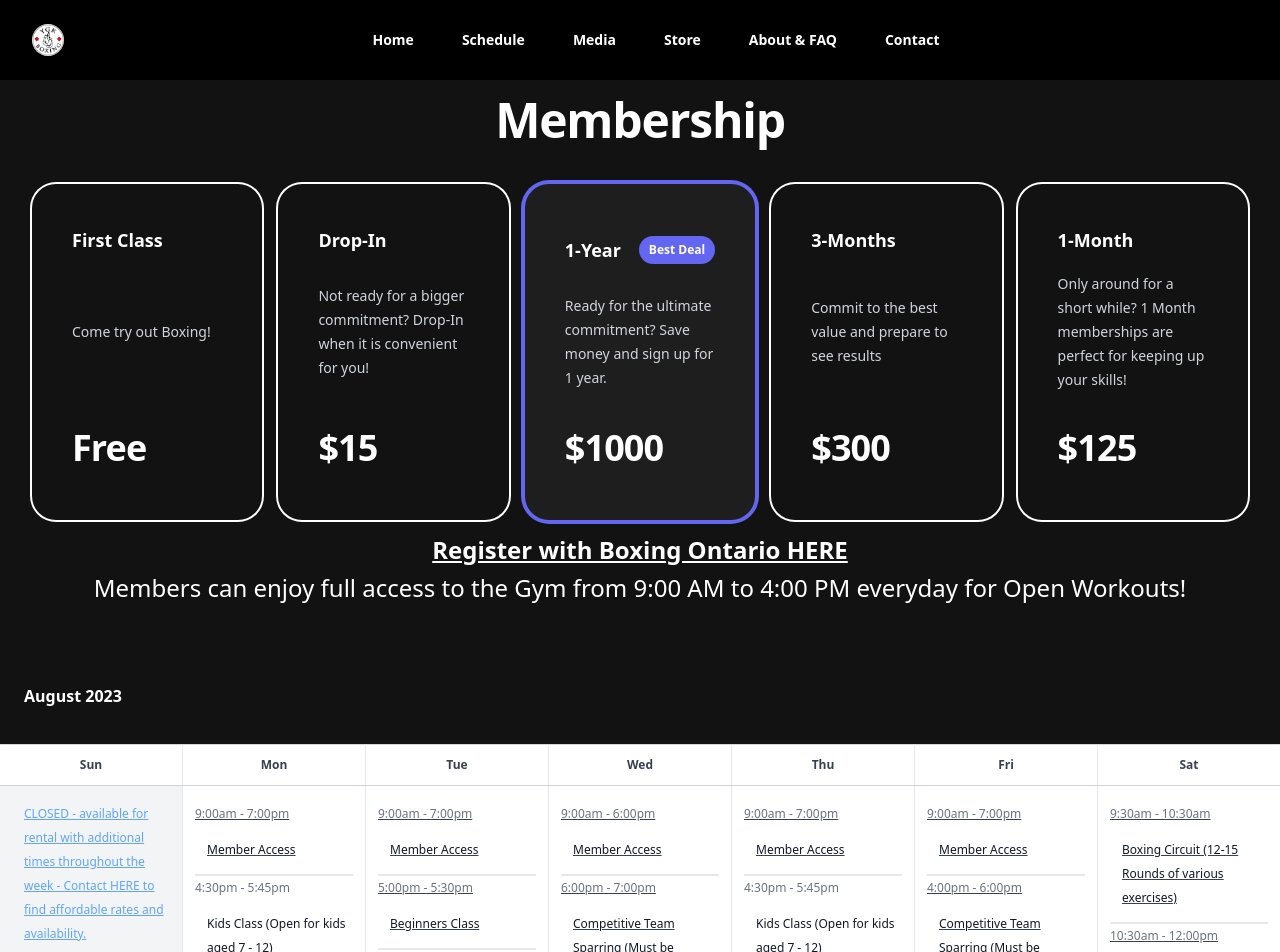
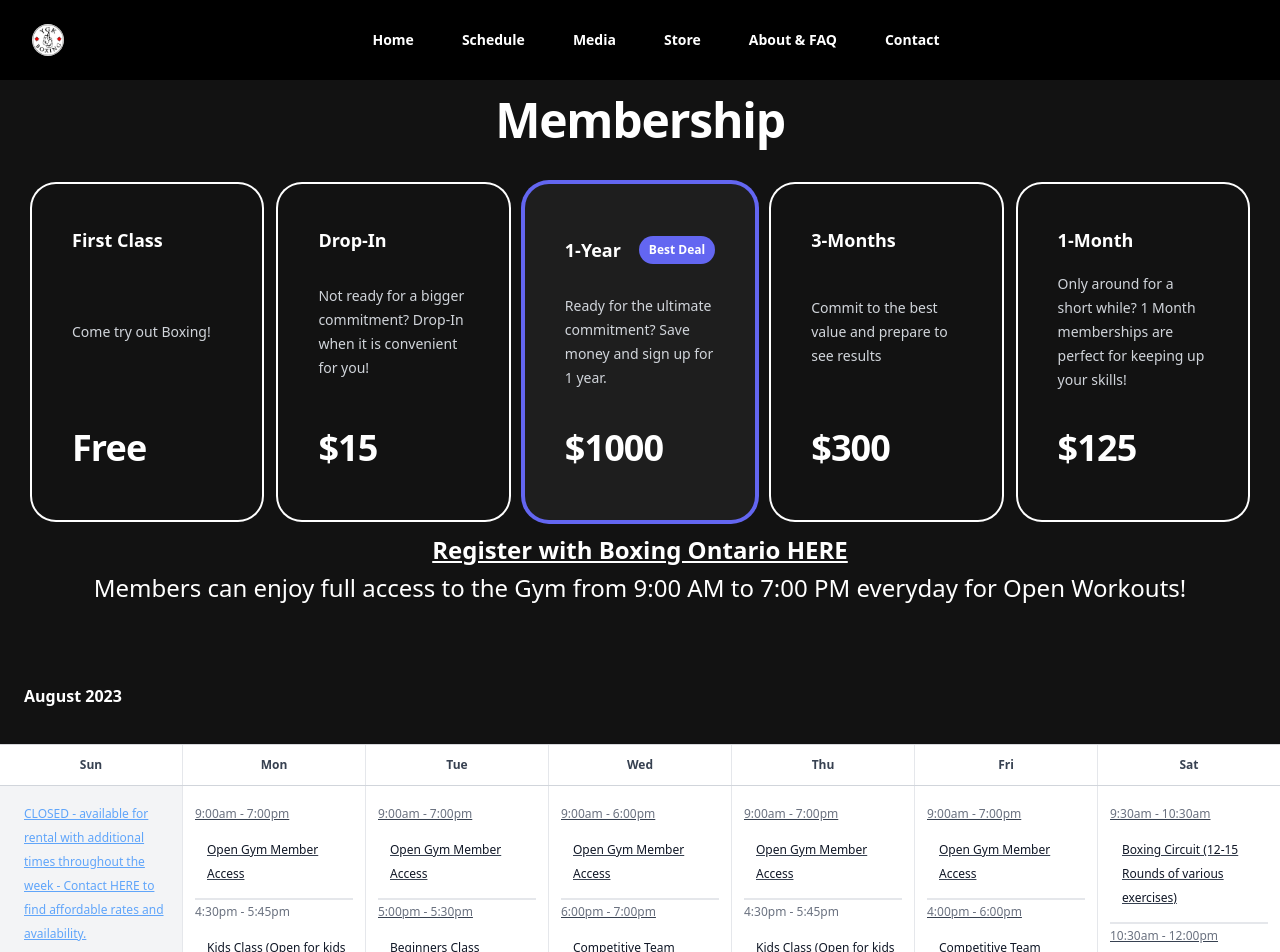
Before and after one commit to kellenwiltshire/ygk-boxing, a Next.js app: page /schedule in a window 1280 px wide. Shown: the top 952 px of the page. Built offline with nearby package versions, Linux system fonts and the light colour scheme.

Commit message:
Changes to schedule and FAQ

```diff
--- a/components/About/FAQ.tsx
+++ b/components/About/FAQ.tsx
@@ -5,9 +5,14 @@ import { faqItems } from './faqItems'
 export default function FAQ() {
   return (
     <div>
-      <div className="mx-auto max-w-7xl px-6 py-24 lg:px-8">
+      <div className="mx-auto max-w-7xl px-6 lg:px-8">
         <div className="mx-auto max-w-4xl divide-y divide-white/10">
-          <h2 className="text-2xl font-bold leading-10 tracking-tight text-white">Frequently asked questions</h2>
+      <div className="mx-auto max-w-4xl text-center pt-4">
+          <h2 className="text-3xl font-bold tracking-tight text-white sm:text-4xl">
+            Frequently Asked Questions
+          </h2>
+        </div>
+
           <dl className="mt-10 space-y-6 divide-y divide-white/10">
             {faqItems.map((faq) => (
               <Disclosure as="div" key={faq.question} className="pt-6">
--- a/components/Schedule/Membership.tsx
+++ b/components/Schedule/Membership.tsx
@@ -48,7 +48,7 @@ export const Membership = () => {
       </div>
         </div>
       <div className="w-full flex items-center justify-center">
-        <h6 className="text-2xl mt-2">Members can enjoy full access to the Gym from 9:00 AM to 4:00 PM everyday for Open Workouts!</h6>
+        <h6 className="text-2xl mt-2">Members can enjoy full access to the Gym from 9:00 AM to 7:00 PM everyday for Open Workouts!</h6>
       </div>
     </div>
   );
--- a/components/Schedule/Vars/Events.ts
+++ b/components/Schedule/Vars/Events.ts
@@ -13,7 +13,7 @@ export const events: Array<IDay> = [
     dayOfWeek: "Monday", events: [
       {
         id: 'OPENGYM',
-        name: "Member Access",
+        name: "Open Gym Member Access",
         time: "9:00am - 7:00pm"
       },
       {
@@ -41,7 +41,7 @@ export const events: Array<IDay> = [
     events: [
       {
         id: 'OPENGYM',
-        name: "Member Access",
+        name: "Open Gym Member Access",
         time: "9:00am - 7:00pm"
       },
       {
@@ -72,7 +72,7 @@ export const events: Array<IDay> = [
     events: [
       {
         id: 'OPENGYM',
-        name: "Member Access",
+        name: "Open Gym Member Access",
         time: "9:00am - 6:00pm"
       },
       {
@@ -87,7 +87,7 @@ export const events: Array<IDay> = [
     dayOfWeek: "Thursday", events: [
       {
         id: 'OPENGYM',
-        name: "Member Access",
+        name: "Open Gym Member Access",
         time: "9:00am - 7:00pm"
       },
       {
@@ -116,7 +116,7 @@ export const events: Array<IDay> = [
     dayOfWeek: "Friday", events: [
       {
         id: 'OPENGYM',
-        name: "Member Access",
+        name: "Open Gym Member Access",
         time: "9:00am - 7:00pm"
       },
       {
@@ -160,7 +160,7 @@ export const classDescriptions = [
   },
   {
     id:'OPENGYM',
-    name: "OPEN GYM WORKOUT",
+    name: "OPEN GYM MEMBER ACCESS",
     description: "Unlock the convenience and flexibility of our open-boxing gym exclusively for YGK Boxing members. With expanded access, members can tailor their training to their own schedule, enjoying a self-guided workout experience. Inquire today to become a member and embrace the freedom of honing your boxing skills at your preferred time, ensuring a seamless and personalized fitness journey with YGK Boxing."
   }
   ,
```
